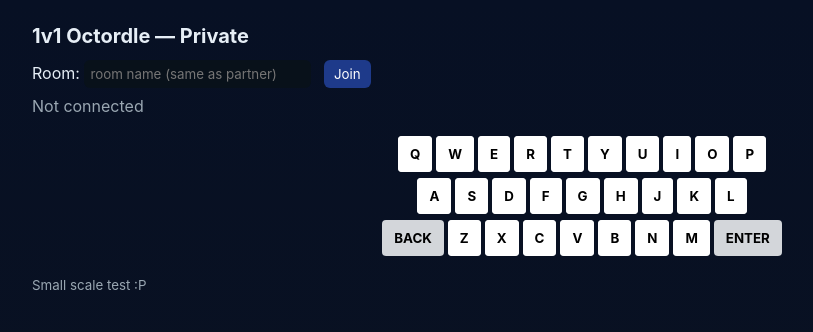
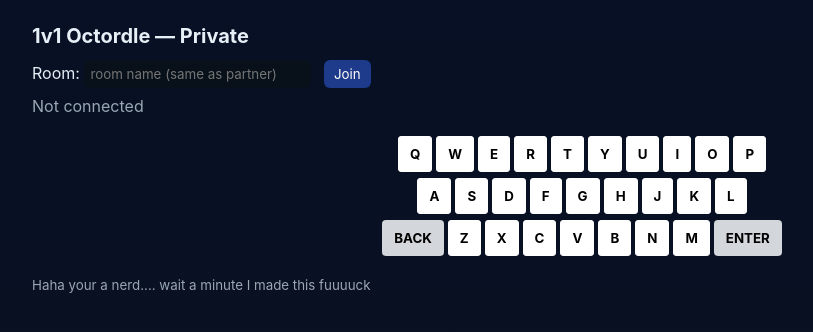
Before and after one commit to Triden23/OCTORDLEDUEL, a website: page public/index.html in a window 1280 px wide. Shown: the whole page, without its empty margins (58-871 px from the left). Drawn offline with Linux system fonts and the light colour scheme.

Commit message:
Update index.html

```diff
--- a/public/index.html
+++ b/public/index.html
@@ -40,7 +40,7 @@
     <div id="keyboard" class="keyboard"></div>
 
     <div id="footer">
-      <small>Small scale test :P</small>
+      <small>Haha your a nerd.... wait a minute I made this fuuuuck</small>
     </div>
   </div>
 
```
